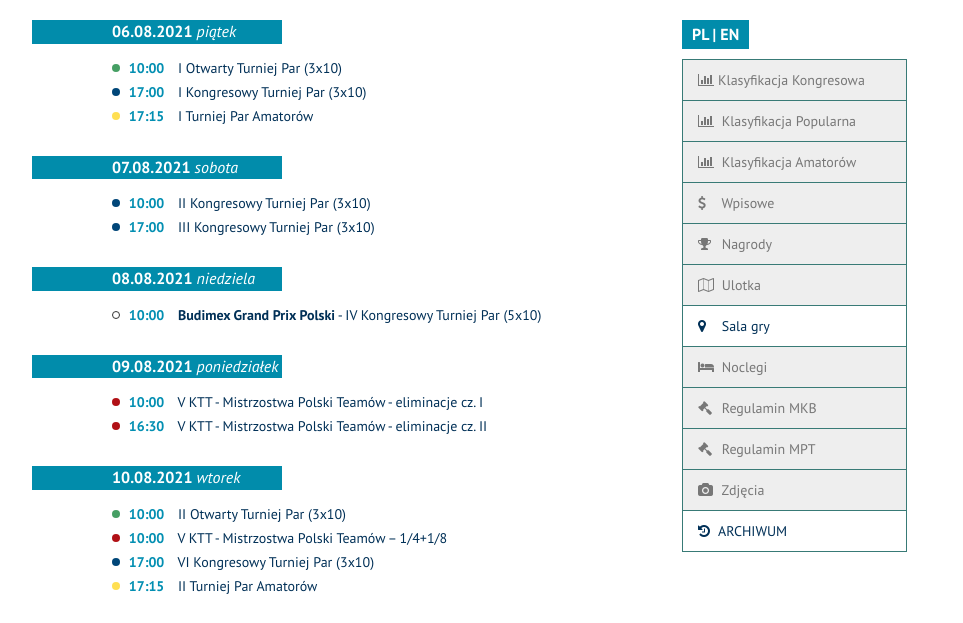
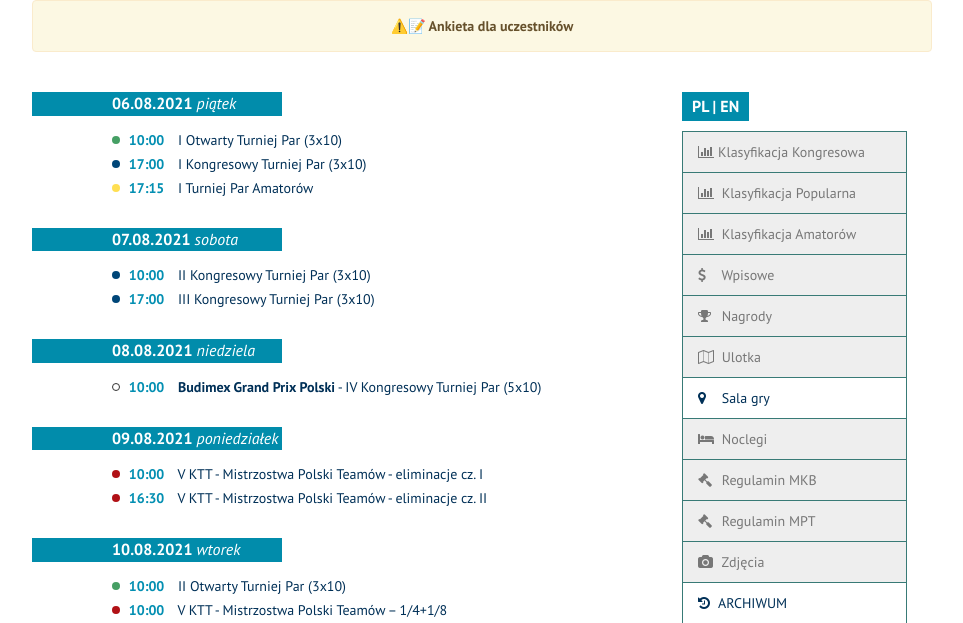
Before and after one commit to Jaom/mkb-strona-www, a PHP site: page /index.php in a window 1280 px wide. Shown: the part 145-768 px from the top of the page, without its empty margins (158-1121 px from the left). Run offline with PHP 8.4, Linux system fonts and the light colour scheme.

Commit message:
Dodanie ankiety (tymczasowy alert)

```diff
--- a/index.php
+++ b/index.php
@@ -22,6 +22,10 @@
 		<?php require_once('index_header.php'); ?>
 	</header>
 
+	<div class="alert alert-warning" role="alert" style="text-align: center;">
+		<a class="alert-link" href="https://docs.google.com/forms/d/e/1FAIpQLScIdRbiQ93VdsbPkuk-0iqUUuUXCUkldvzVPsDNuGcVy1xxmw/viewform?vc=0&c=0&w=1&flr=0" target="_blank">⚠️📝 Ankieta dla uczestników </a>
+	</div>
+
 	<div class="flex-horizontal">
 		<main role="main">
 			<?php require_once('index_schedule.php'); ?>
```
Lines whose indentation alone changed are shown as unchanged.
